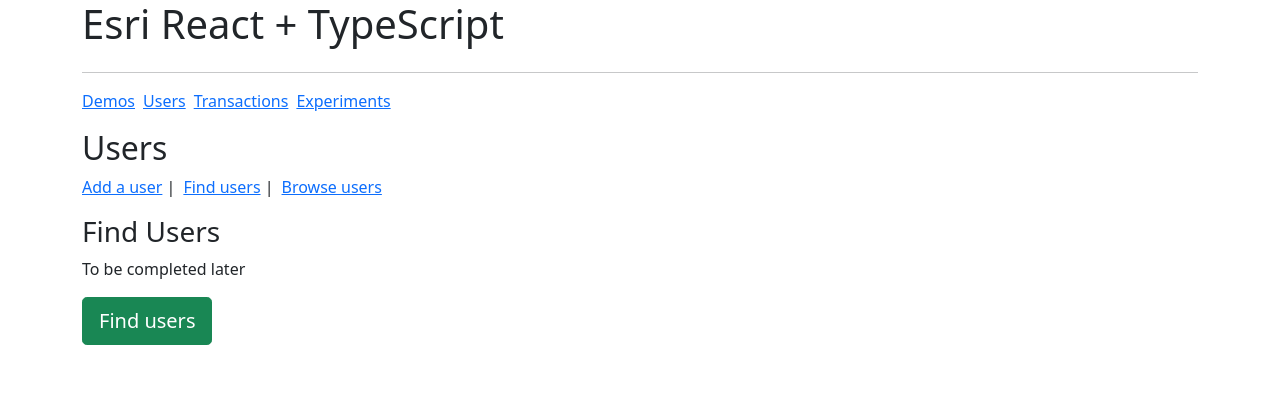
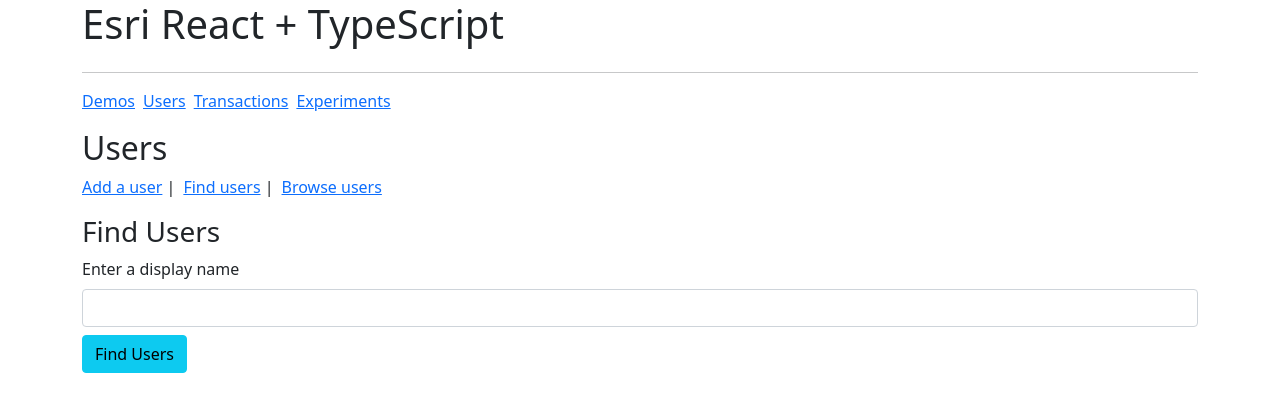
Before and after one commit to speedingplanet/esri-ts-react, a React (Create React App) app: page /users/find in a window 1280 px wide. Shown: the top 412 px of the page. Built offline with nearby package versions, Linux system fonts and the light colour scheme.

Commit message:
Lab 2, part 1

```diff
--- a/src/users/AddUser.tsx
+++ b/src/users/AddUser.tsx
@@ -1,4 +1,7 @@
 import React, { useState } from 'react';
+import { UserProfile } from './UsersView';
+import lodashSet from 'lodash/set';
+// import { set as lodashSet } from 'lodash';
 
 // eslint-disable-next-line @typescript-eslint/no-unused-vars
 enum Country {
@@ -8,46 +11,35 @@
   MX,
 }
 
-type CountryType = 'USA' | 'CAN' | 'UK' | 'MX';
-type UserType = 'person' | 'corporate';
+const initialState: UserProfile = {
+  displayName: '',
+  userType: 'person',
+  address: {
+    street: '',
+    city: '',
+    state: '',
+    postalCode: '',
+  },
+};
 
-interface AddUserState {
-  displayName: string;
-  street: string;
-  city: string;
-  state: string;
-  postalCode: string;
-  // country: Country;
-  country: CountryType;
-  userType: UserType;
+interface AddUserProps {
+  createUser: ( user: UserProfile ) => void;
 }
 
-const initialState: AddUserState = {
-  displayName: '',
-  street: '',
-  city: '',
-  state: '',
-  postalCode: '',
-  country: 'USA',
-  userType: 'person',
-};
-
-const AddUser = (): JSX.Element => {
-  const [ formState, setFormState ] = useState<AddUserState>( initialState );
+const AddUser = ( { createUser }: AddUserProps ): JSX.Element => {
+  const [ formState, setFormState ] = useState<UserProfile>( initialState );
 
   const updateFormState: React.FormEventHandler<
   HTMLInputElement | HTMLSelectElement
   > = ( event ) => {
     const field = event.currentTarget;
-    setFormState( {
-      ...formState,
-      [field.name]: field.value,
-    } );
+    const updatedState = { ...formState };
+    lodashSet( updatedState, field.name, field.value );
+    setFormState( updatedState );
   };
 
   const handleClick = () => {
-    console.log( 'Runs when the submit button is clicked.' );
-    console.log( 'FormState: ', formState );
+    createUser( formState );
   };
 
   const handleSubmit: React.FormEventHandler<HTMLFormElement> = ( event ) => {
@@ -78,29 +70,30 @@
         />
       </div>
       <TextInput
-        fieldValue={formState.street}
+        fieldValue={formState.address.street}
         changeInput={updateFormState}
         label="Street"
-        fieldName="street"
+        fieldName="address.street"
       />
       <TextInput
-        fieldValue={formState.city}
+        fieldValue={formState.address.city}
         changeInput={updateFormState}
         label="City"
-        fieldName="city"
+        fieldName="address.city"
       />
       <TextInput
-        fieldValue={formState.state}
+        fieldValue={formState.address.state}
         changeInput={updateFormState}
         label="State"
-        fieldName="state"
+        fieldName="address.state"
       />
       <TextInput
-        fieldValue={formState.postalCode}
+        fieldValue={formState.address.postalCode}
         changeInput={updateFormState}
         label="Postal Code"
-        fieldName="postalCode"
+        fieldName="address.postalCode"
       />
+      {/*
       <div className="mb-3">
         <label htmlFor="country" className="form-label">
           Country
@@ -119,6 +112,7 @@
           <option value="MX">Mexico</option>
         </select>
       </div>
+      */}
       <div className="mb-3">
         <div className="form-check">
           <input
--- a/src/users/FindUsers.tsx
+++ b/src/users/FindUsers.tsx
@@ -1,17 +1,45 @@
-import React from 'react';
+import React, { useState } from 'react';
 
-const FindUsers = () => {
+interface FindUsersProps {
+  searchDisplayName: ( displayName: string ) => void;
+}
+
+const FindUsers = ( { searchDisplayName }: FindUsersProps ) => {
+  const [ searchText, setSearchText ] = useState( '' );
+
   return (
-    <div>
-      <h3>Find Users</h3>
-      <p>To be completed later</p>
-      <button
-        className="btn btn-lg btn-success"
-        onClick={() => console.log( 'Searching for users' )}
-      >
-        Find users
-      </button>
-    </div>
+    <section>
+      <div className="row">
+        <div className="col">
+          <h3>Find Users</h3>
+        </div>
+      </div>
+      <div className="row">
+        <div className="col">
+          <div className="mb-2">
+            <label htmlFor="searchField" className="form-label">
+              Enter a display name
+            </label>
+            <input
+              type="text"
+              className="form-control"
+              id="searchField"
+              name="searchField"
+              value={searchText}
+              onInput={( event ) => setSearchText( event.currentTarget.value )}
+            />
+          </div>
+          <div>
+            <button
+              className="btn btn-info"
+              onClick={() => searchDisplayName( searchText )}
+            >
+              Find Users
+            </button>
+          </div>
+        </div>
+      </div>
+    </section>
   );
 };
 
--- a/src/users/UsersView.tsx
+++ b/src/users/UsersView.tsx
@@ -3,8 +3,22 @@
 import AddUser from './AddUser';
 import BrowseUsers from './BrowseUsers';
 import FindUsers from './FindUsers';
+import { User, UserType } from '@speedingplanet/rest-server';
+
+export type UserProfile = Pick<User, 'displayName' | 'address' | 'userType'>;
 
 export default function UsersView(): JSX.Element {
+  const handleSearchDisplayName = ( displayName: string ) => {
+    console.log( `UsersView: Searching on "${displayName}"` );
+  };
+
+  const handleCreateUser = ( user: UserProfile ) => {
+    console.log(
+      // eslint-disable-next-line max-len
+      `Creating a user ${user.displayName} who lives in ${user.address.city}, ${user.address.state}`,
+    );
+  };
+
   return (
     <>
       {/* <React.Fragment> */}
@@ -31,10 +45,10 @@
         </div>
       </section>
       <Route path="/users/add">
-        <AddUser />
+        <AddUser createUser={handleCreateUser} />
       </Route>
       <Route path="/users/find">
-        <FindUsers />
+        <FindUsers searchDisplayName={handleSearchDisplayName} />
       </Route>
       <Route path="/users/browse">
         <BrowseUsers />
```
Also changed, not shown: src/users/TextInput.tsx (added, +33 -0 lines).
